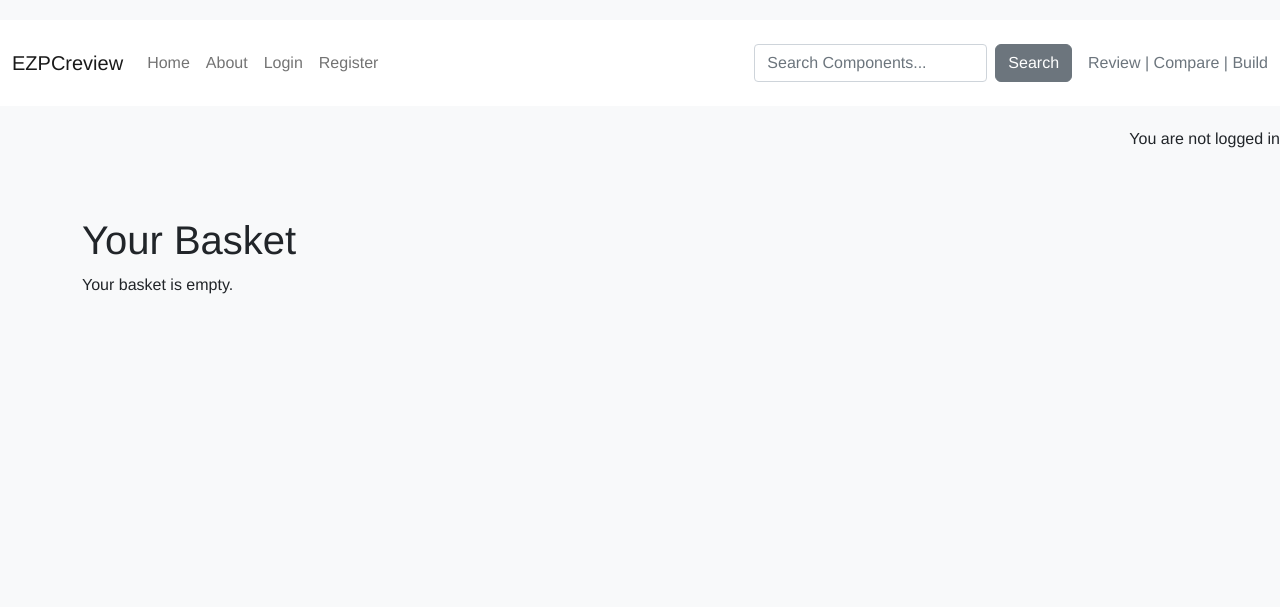
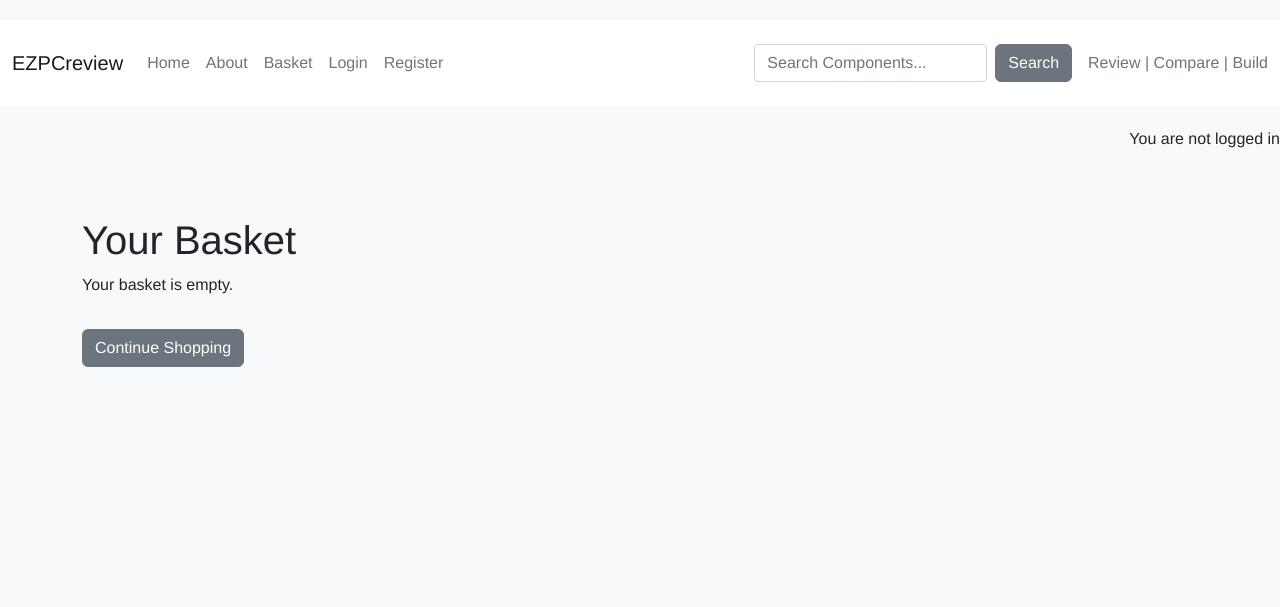
Before and after one commit to jamesfowler-dev/capstone-project, a Django app: page /basket/view/ in a window 1280 px wide. Shown: the top 607 px of the page. Run offline with Django 4.2, Linux system fonts and the light colour scheme.

Commit message:
add basket app with CRUD functionality

```diff
--- a/basket/templates/basket/view_basket.html
+++ b/basket/templates/basket/view_basket.html
@@ -4,29 +4,44 @@
 <div class="container py-5">
     <h1>Your Basket</h1>
     {% if components %}
-        <table class="table">
+        <table class="table table-hover align-middle">
             <thead>
                 <tr>
                     <th>Component</th>
                     <th>Quantity</th>
                     <th>Price</th>
                     <th>Subtotal</th>
+                    <th>Actions</th>
                 </tr>
             </thead>
             <tbody>
                 {% for item in components %}
                 <tr>
                     <td>{{ item.component.name }}</td>
-                    <td>{{ item.quantity }}</td>
+                    <td>
+                        <form method="POST" action="{% url 'basket:update_basket' item.component.id %}" class="d-flex align-items-center">
+                            {% csrf_token %}
+                            <input type="number" name="quantity" value="{{ item.quantity }}" min="0" class="form-control me-2" style="width:80px;">
+                            <button type="submit" class="btn btn-sm btn-primary">Update</button>
+                        </form>
+                    </td>
                     <td>${{ item.component.price }}</td>
                     <td>${{ item.subtotal }}</td>
+                    <td>
+                        <a href="{% url 'basket:remove_from_basket' item.component.id %}" class="btn btn-sm btn-danger">Remove</a>
+                    </td>
                 </tr>
                 {% endfor %}
             </tbody>
         </table>
-        <h4>Total: ${{ total }}</h4>
+
+        <div class="d-flex justify-content-between align-items-center mt-4">
+            <h4>Total: ${{ total }}</h4>
+            {% comment %} <a href="{% url 'checkout' %}" class="btn btn-success btn-lg">Proceed to Checkout</a> {% endcomment %}
+        </div>
     {% else %}
         <p>Your basket is empty.</p>
+        <a href="{% url 'home' %}" class="btn btn-secondary mt-3">Continue Shopping</a>
     {% endif %}
 </div>
 {% endblock %}
--- a/basket/urls.py
+++ b/basket/urls.py
@@ -4,6 +4,10 @@ from . import views
 app_name = 'basket'
 
 urlpatterns = [
-    path('add/<int:component_id>/', views.add_to_basket, name='add_to_basket'),
-    path('view/', views.view_basket, name='view_basket'),
+     path('add/<int:component_id>/', views.add_to_basket, name='add_to_basket'),
+     path('view/', views.view_basket, name='view_basket'),
+     path('update/<int:component_id>/',
+          views.update_basket, name='update_basket'),
+     path('remove/<int:component_id>/',
+          views.remove_from_basket, name='remove_from_basket'),
 ]
--- a/basket/views.py
+++ b/basket/views.py
@@ -1,5 +1,37 @@
 from django.shortcuts import render, redirect, get_object_or_404
 from component.models import Component
+from django.contrib import messages
+
+def view_basket(request):
+    basket = request.session.get('basket', {})
+    components = []
+    total = 0
+
+    # Make a copy of keys to iterate safely while modifying session
+    basket_keys = list(basket.keys())
+
+    for comp_id_str in basket_keys:
+        qty = basket[comp_id_str]
+        try:
+            comp_id = int(comp_id_str)
+            comp = Component.objects.get(id=comp_id)
+            components.append({
+                'component': comp,
+                'quantity': qty,
+                'subtotal': comp.price * qty
+            })
+            total += comp.price * qty
+        except Component.DoesNotExist:
+            # Remove invalid component from basket
+            basket.pop(comp_id_str)
+            request.session['basket'] = basket
+            messages.warning(
+                request, "A component in your basket no longer exists and was removed.")
+
+    return render(request, 'basket/view_basket.html', {
+        'components': components,
+        'total': total
+    })
 
 def add_to_basket(request, component_id):
     component = get_object_or_404(Component, id=component_id)
@@ -12,21 +44,30 @@ def add_to_basket(request, component_id):
     else:
         basket[str(component.id)] = 1
 
+    request.session["basket"] = basket
+    messages.success(request, f"Added {component.name} to your basket.")
+    return redirect(request.META.get('HTTP_REFERER', 'home'))
+
+
+def update_basket(request, component_id):
+    if request.method == "POST":
+        quantity = int(request.POST.get("quantity", 1))
+        basket = request.session.get("basket", {})
+
+        if quantity > 0:
+            basket[str(component_id)] = quantity
+        else:
+            # Remove the item if quantity is 0
+            basket.pop(str(component_id), None)
+
+        request.session["basket"] = basket
+
+    messages.success(request, 'Basket updated successfully.')
+    return redirect("basket:view_basket")
+
+def remove_from_basket(request, component_id):
+    basket = request.session.get('basket', {})
+    basket.pop(str(component_id), None)
     request.session['basket'] = basket
-    return redirect(request.META.get('HTTP_REFERER', 'home'))  # redirect back to page
-
-def view_basket(request):
-    basket = request.session.get('basket', {})
-    components = []
-    total = 0
-
-    for comp_id, qty in basket.items():
-        comp = get_object_or_404(Component, id=comp_id)
-        components.append({
-            'component': comp,
-            'quantity': qty,
-            'subtotal': comp.price * qty
-        })
-        total += comp.price * qty
-
-    return render(request, 'basket/view_basket.html', {'components': components, 'total': total})
+    messages.success(request, 'Item removed from basket.')
+    return redirect('basket:view_basket')
--- a/templates/base.html
+++ b/templates/base.html
@@ -53,6 +53,15 @@
                         <a class="nav-link {% if request.path == about_url %}active{% endif %}" aria-current="about"
                             href="{% url 'about' %}">About</a>
                     </li>
+                    <ul class="navbar-nav me-auto mb-2 mb-lg-0">
+                        <li class="nav-item">
+                            <a class="nav-link" href="{% url 'basket:view_basket' %}">Basket
+                                {% if request.session.basket %}
+                                    ({{ request.session.basket|length }})
+                                {% endif %}
+                            </a>
+                        </li>
+                    </ul>
                     {% if user.is_authenticated %}
                     <li class="nav-item">
                         <a class="nav-link" href="{% url 'account_logout' %}">Logout</a>
```
Also changed, not shown: component/templates/component/index.html (+29 -1 lines), static/js/basket.js (added, +36 -0 lines).
